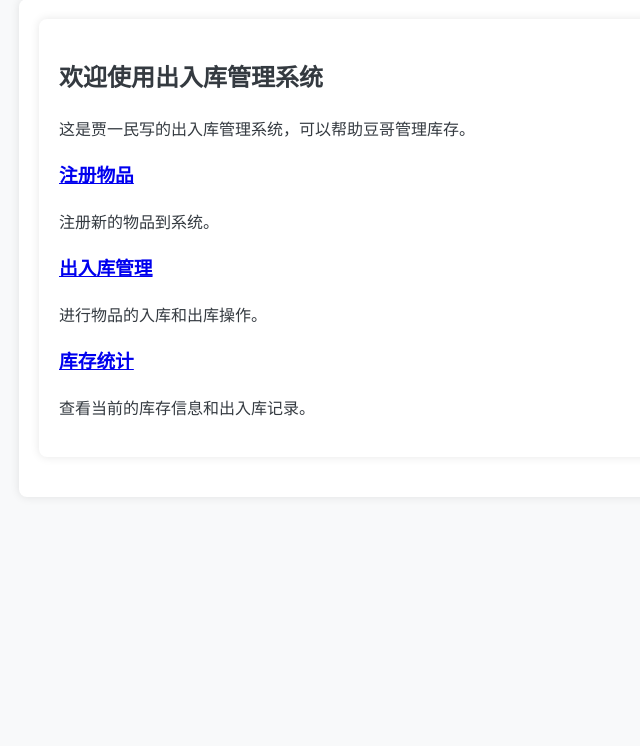
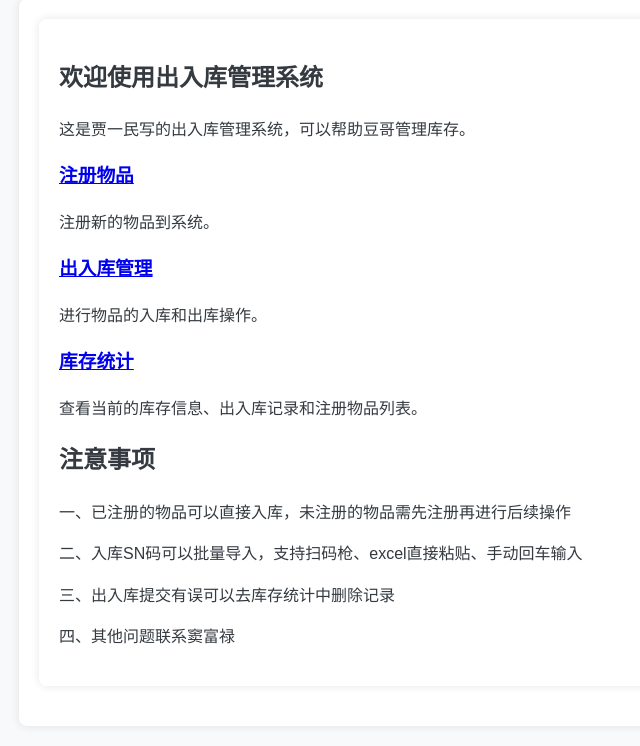
Before and after one commit to yysbhub/doufulu, a Flask app: page / in a window 1280 px wide. Shown: the part 87-833 px from the top of the page, without its empty margins (1-641 px from the left). Before the commit the page ends 503 px from the top, so only its background shows below. Run offline with Flask 3, Linux system fonts and the light colour scheme.

Commit message:
增加说明

```diff
--- a/templates/add_stock.html
+++ b/templates/add_stock.html
@@ -28,7 +28,7 @@
                 <input type="text" name="shelf_number" id="shelf_number_in" required><br>
                 <label for="layer_number_in">层数:</label>
                 <input type="number" name="layer_number" id="layer_number_in" required><br>
-                <label for="sn_code_in">SN码:</label>
+                <label for="sn_code_in">SN码(资产需填，缺失填写“已损毁”):</label>
                 <input type="text" id="sn_code_in"><br>  <!-- 移除 name 属性 和 required 属性-->
                 <div id="sn_code_list"></div>  <!-- 用于显示 SN 码悬浮框 -->
                 <input type="hidden" name="sn_codes" id="sn_codes">  <!-- 用于存储 SN 码 -->
@@ -69,7 +69,7 @@
                     {% endfor %}
                 </select><br>
                 </div>
-                <label for="sn_code_out">SN码:</label>
+                <label for="sn_code_out">SN码(资产需选):</label>
                 <select name="sn_code" id="sn_code_out" class="select2-sn">  <!-- 添加 SN 码下拉列表 -->
                     <option value="">请选择SN码</option>
                 </select><br>
--- a/templates/index.html
+++ b/templates/index.html
@@ -17,8 +17,15 @@
             </div>
               <div class="dashboard-item">
                 <h3><a href="{{ url_for('stock_report') }}">库存统计</a></h3>
-                <p>查看当前的库存信息和出入库记录。</p>
+                <p>查看当前的库存信息、出入库记录和注册物品列表。</p>
+
             </div>
+
         </div>
+        <h2><a>注意事项</a></h2>
+        <p>一、已注册的物品可以直接入库，未注册的物品需先注册再进行后续操作</p>
+        <p>二、入库SN码可以批量导入，支持扫码枪、excel直接粘贴、手动回车输入</p>
+        <p>三、出入库提交有误可以去库存统计中删除记录</p>
+        <p>四、其他问题联系窦富禄</p>
     </div>
 {% endblock %}
--- a/templates/stock_report.html
+++ b/templates/stock_report.html
@@ -197,7 +197,7 @@
         // 确认删除函数
         function confirmDelete(form) {
             event.preventDefault();
-            modalMessage.textContent = "确定要删除此记录吗？";
+            modalMessage.textContent = "确定要删除此记录吗！！！";
             modal.style.display = "block";
             formToSubmit = form;
             return false;
```
